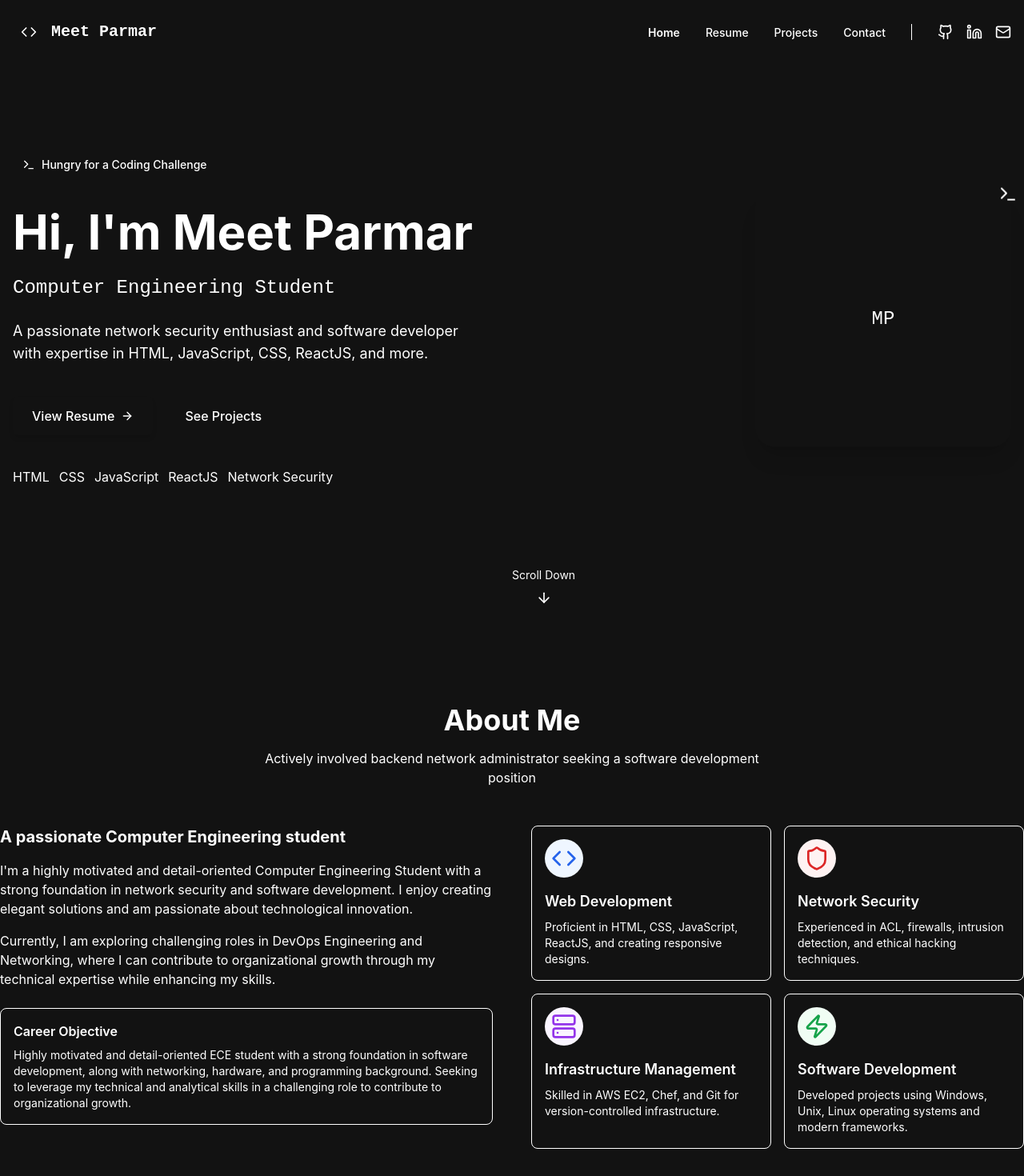
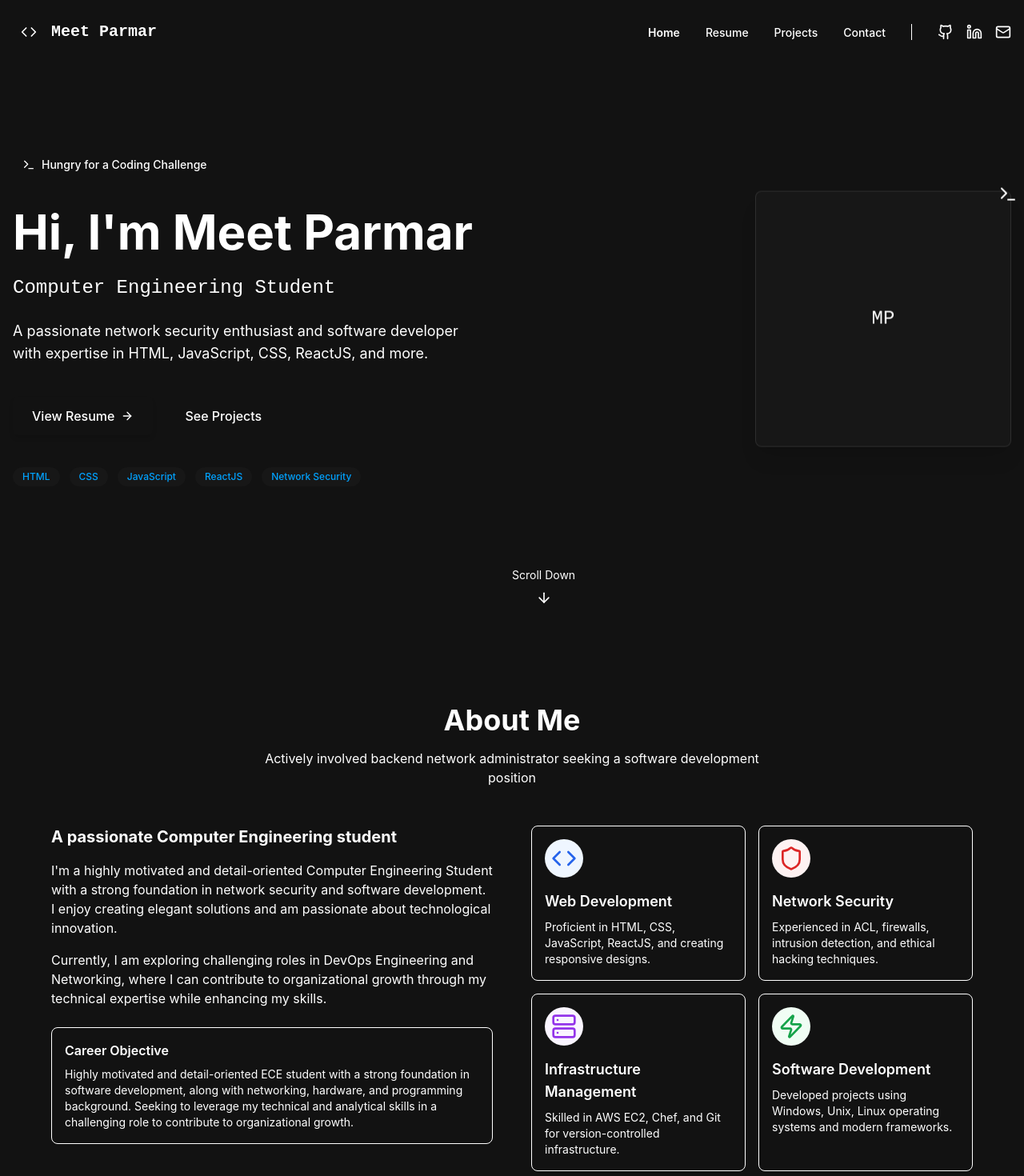
Before and after one commit to Meet01234/Meet-Portfolio, a React (Vite) app: page / in a window 1280 px wide. Shown: the top 1470 px of the page at 80% size. Built offline with nearby package versions, Linux system fonts and the light colour scheme.

Commit message:
Add blue color
Add blue color as before.

```diff
--- a/src/index.css
+++ b/src/index.css
@@ -57,3 +57,73 @@ a:focus, button:focus, input:focus, textarea:focus {
   outline: 2px solid var(--primary);
   outline-offset: 2px;
 }
+
+/* Tech tag styling */
+.tech-tag {
+  display: inline-block;
+  padding: 0.35rem 0.75rem;
+  background-color: var(--tech);
+  color: var(--tech-foreground);
+  border-radius: 9999px;
+  font-size: 0.75rem;
+  font-weight: 500;
+  line-height: 1;
+  transition: all 0.3s ease;
+}
+
+.tech-tag:hover {
+  transform: translateY(-2px);
+  box-shadow: 0 5px 15px rgba(0, 162, 255, 0.2);
+}
+
+/* Glass card effect */
+.glass-card {
+  background: rgba(45, 45, 45, 0.2);
+  backdrop-filter: blur(10px);
+  border: 1px solid rgba(255, 255, 255, 0.1);
+  border-radius: var(--radius);
+  transition: all 0.3s ease;
+}
+
+.glass-card:hover {
+  border-color: rgba(0, 112, 243, 0.3);
+  box-shadow: 0 0 20px rgba(0, 112, 243, 0.1);
+}
+
+/* Interactive card animations */
+.interactive-card {
+  transition: transform 0.3s ease, box-shadow 0.3s ease;
+}
+
+.interactive-card:hover {
+  transform: translateY(-5px);
+  box-shadow: 0 10px 25px rgba(0, 112, 243, 0.1);
+}
+
+/* Interactive link animations */
+.interactive-link {
+  position: relative;
+  transition: color 0.3s ease;
+}
+
+.interactive-link::after {
+  content: '';
+  position: absolute;
+  width: 0;
+  height: 2px;
+  bottom: -4px;
+  left: 0;
+  background-color: var(--primary);
+  transition: width 0.3s ease;
+}
+
+.interactive-link:hover::after {
+  width: 100%;
+}
+
+/* Section container */
+.section-container {
+  max-width: 1200px;
+  margin: 0 auto;
+  padding: 0 1.5rem;
+}
```
